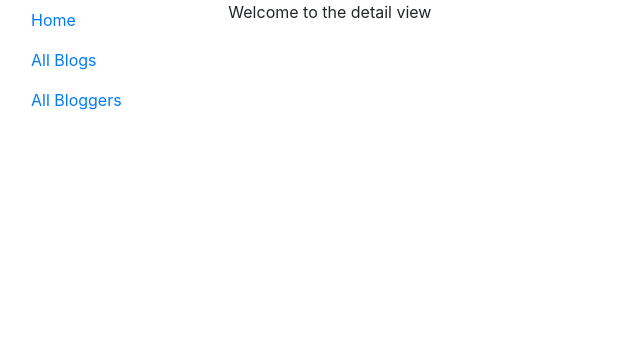
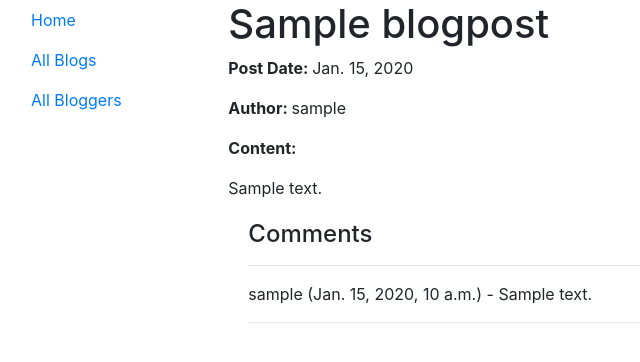
Before and after one commit to lafferjm/diyblog, a Django app: page /blog/blog/1 in a window 1280 px wide. Shown: the top 362 px of the page, without its empty margins (0-640 px from the left). Run offline with Django 3.2, Linux system fonts and the light colour scheme; tables that the repository leaves empty hold one stand-in row (values such as "Sample post"); some libraries are stand-ins or nearby versions.

Commit message:
displaying blog details with comments

```diff
--- a/blog/templates/blog/blogpost_detail.html
+++ b/blog/templates/blog/blogpost_detail.html
@@ -1,5 +1,17 @@
 {% extends "base.html" %}
 
 {% block content %}
-    <p>Welcome to the detail view</p>
+    <h1>{{ blogpost.name }}</h1>
+    <p><strong>Post Date: </strong>{{ blogpost.post_date }}</p>
+    <p><strong>Author: </strong> {{ blogpost.author }}</p>
+    <p><strong>Content: </strong></p>
+    <p>{{ blogpost.content }}</p>
+    <div style="margin-left:20px;margin-top:20px;">
+        <h4>Comments</h4>
+        <hr>
+        {% for comment in blogpost.blogcomment_set.all %}
+            <p>{{ comment.author }} ({{ comment.post_date }}) - {{ comment.comment }}</p>
+            <hr>
+        {% endfor %}
+    </div>
 {% endblock %}
```
